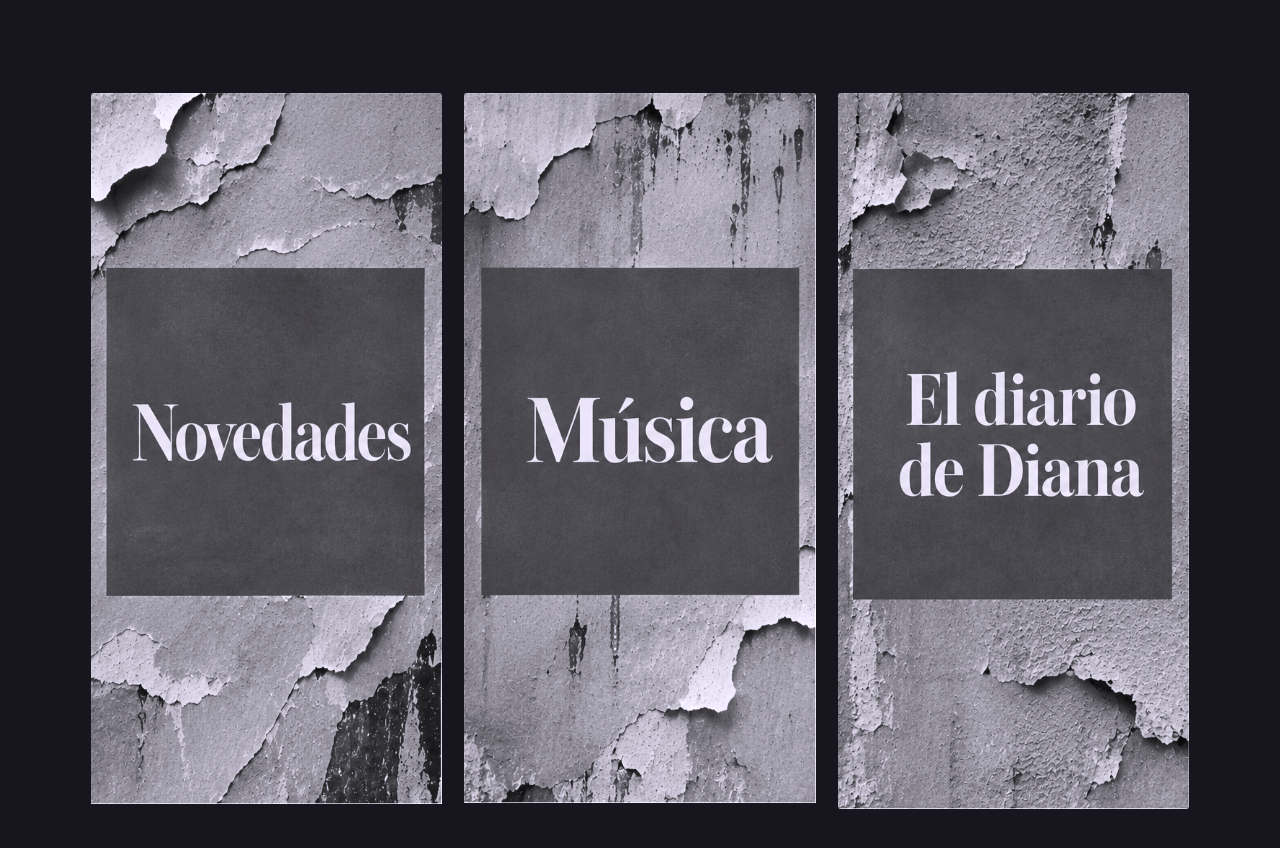
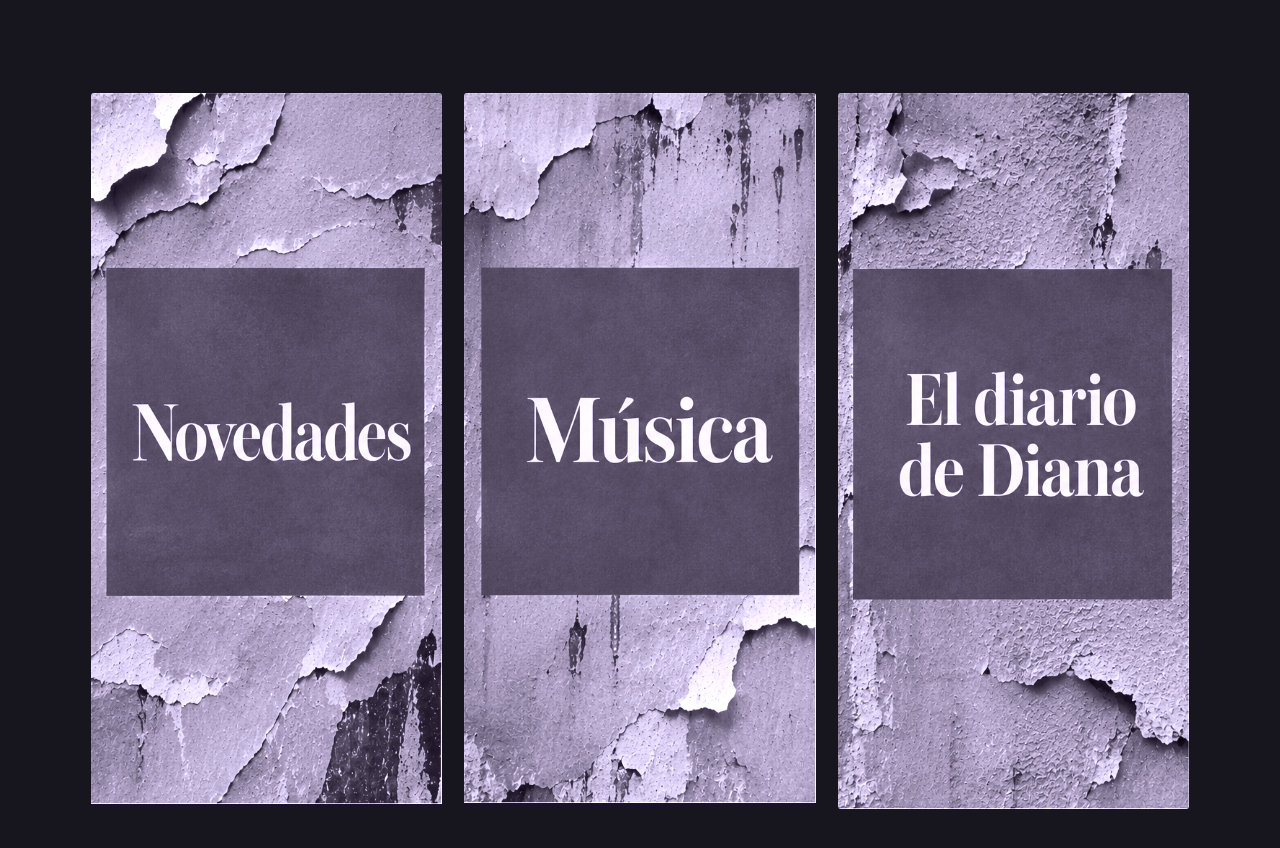
Before and after one commit to Dianafenochio/Dianafenochio.github.io, a plain HTML site: page index.html in a window 1280 px wide. Shown: the part 802-1650 px from the top of the page. Drawn offline with nearby package versions, Linux system fonts and the light colour scheme.

Commit message:
Enhance gallery styles and image filter effects

```diff
--- a/index.html
+++ b/index.html
@@ -104,12 +104,30 @@
   border-radius: 3px;
 }
 
+.galeria a {
+  position: relative;
+}
+
+.galeria a::after {
+  content: "";
+  position: absolute;
+  inset: 0;
+  background: rgba(175, 140, 205, 0.22);
+  mix-blend-mode: color;
+  pointer-events: none;
+  transition: opacity 0.5s ease;
+}
+
+.galeria a:hover::after {
+  opacity: 0;
+}
+
 .galeria img {
   display: block;
   width: 100%;
   height: auto;
   transition: transform 0.5s ease, filter 0.5s ease;
-  filter: grayscale(100%) sepia(25%) hue-rotate(215deg);
+filter: grayscale(100%) sepia(35%) saturate(140%) hue-rotate(215deg) brightness(1.08);
 }
 
 .galeria a:hover img {
```
